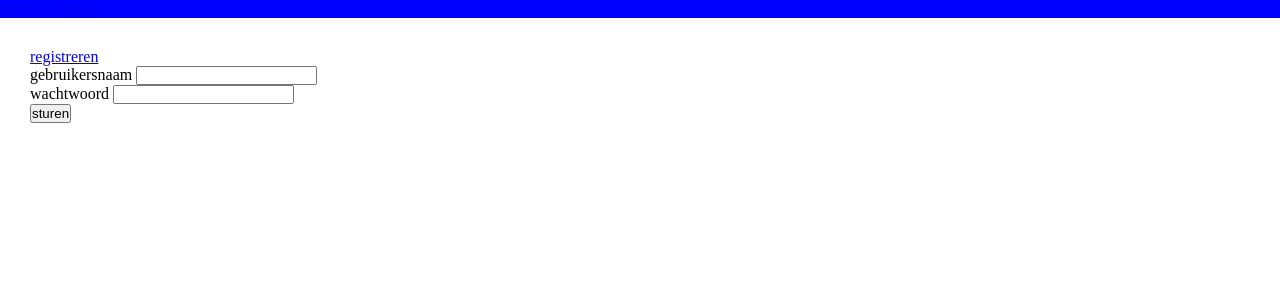
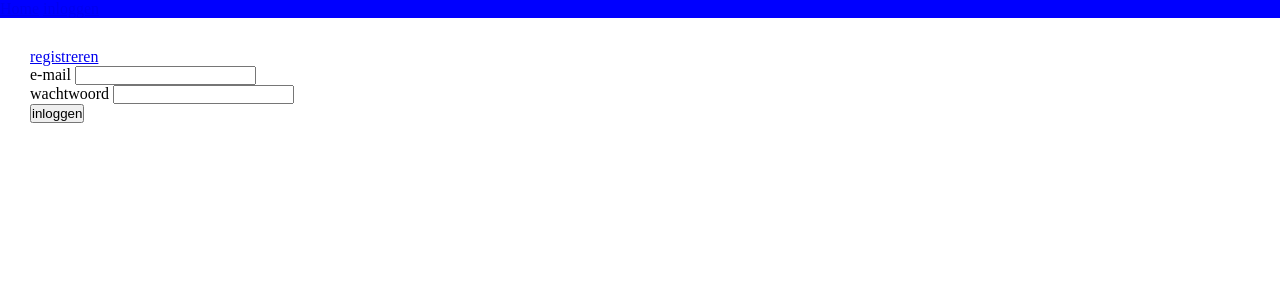
Before and after one commit to HyperNeutron/takenbord, a PHP site: page /login.php in a window 1280 px wide. Shown: the top 300 px of the page. Run offline with PHP 8.4, Linux system fonts and the light colour scheme; data that the repository does not hold is empty; a stand-in replaces the project's code that opens the database connection.

Commit message:
changed username to email

```diff
--- a/login.php
+++ b/login.php
@@ -19,14 +19,14 @@
         <form action="controllers/logincontroller.php" method="post">
             <input type="hidden" name="action" value="login">
             <div class="formgroup">
-                <label for="username">gebruikersnaam</label>
-                <input type="text" name="username" id="username">
+                <label for="email">e-mail</label>
+                <input type="text" name="email" id="email">
             </div>
             <div class="formgroup">
                 <label for="password">wachtwoord</label>
                 <input type="password" name="password" id="password">
             </div>
-            <input type="submit" value="sturen">
+            <input type="submit" value="inloggen">
         </form>
     </div>
 </body>
```
